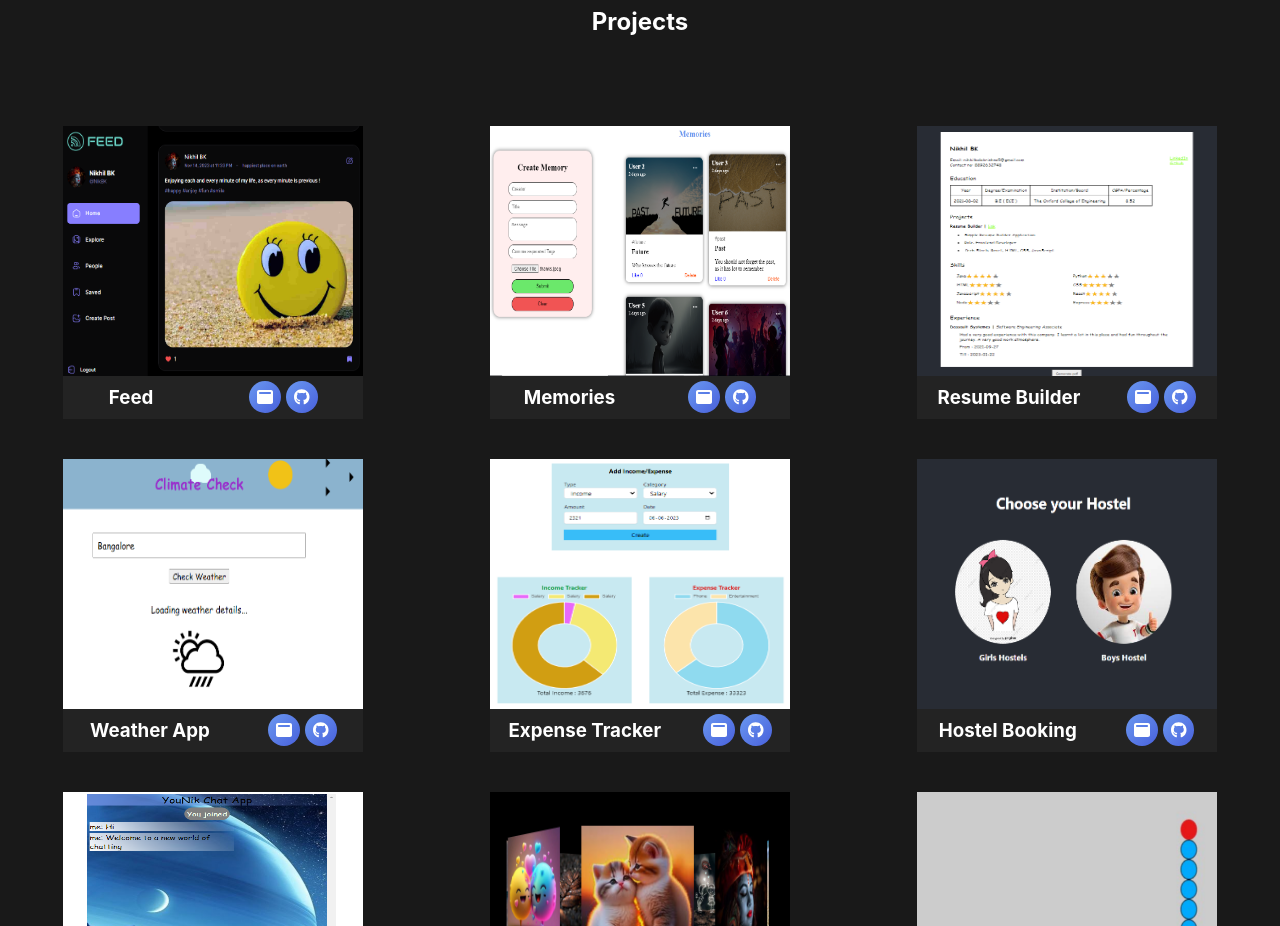
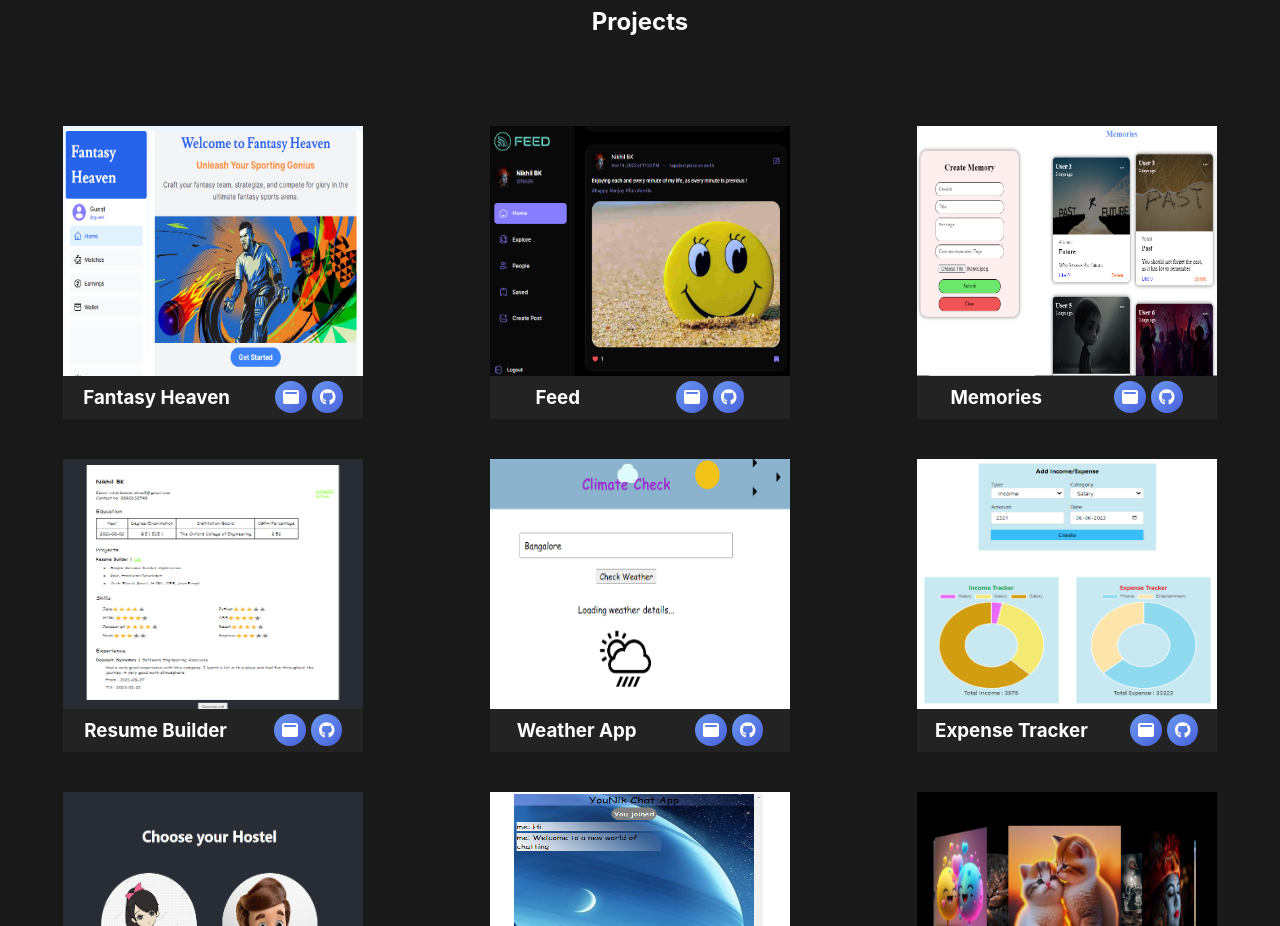
Before and after one commit to NikBK/portfolio, a React (Create React App) app: page / in a window 1280 px wide. Shown: the part 2460-3386 px from the top of the page. Built offline with nearby package versions, Linux system fonts and the light colour scheme.

Commit message:
fantasy heaven project added

```diff
--- a/src/data/projectDetails.js
+++ b/src/data/projectDetails.js
@@ -1,6 +1,15 @@
 var id = 1;
 
 export const projectData = [
+    {
+        id: id++,
+        name: "Fantasy Heaven",
+        info: "Fantasy cricket app",
+        imageLink: "../images/fantasy-heaven.PNG",
+        gitLink: "https://github.com/NikBK/fantasy-Haven",
+        hostedLink: "https://fantasy-haven-nikbk.vercel.app/",
+        icons: ["", ""]
+    },
     {
         id: id++,
         name: "Feed",
```
Also changed, not shown: public/images/fantasy-heaven.PNG (added).
